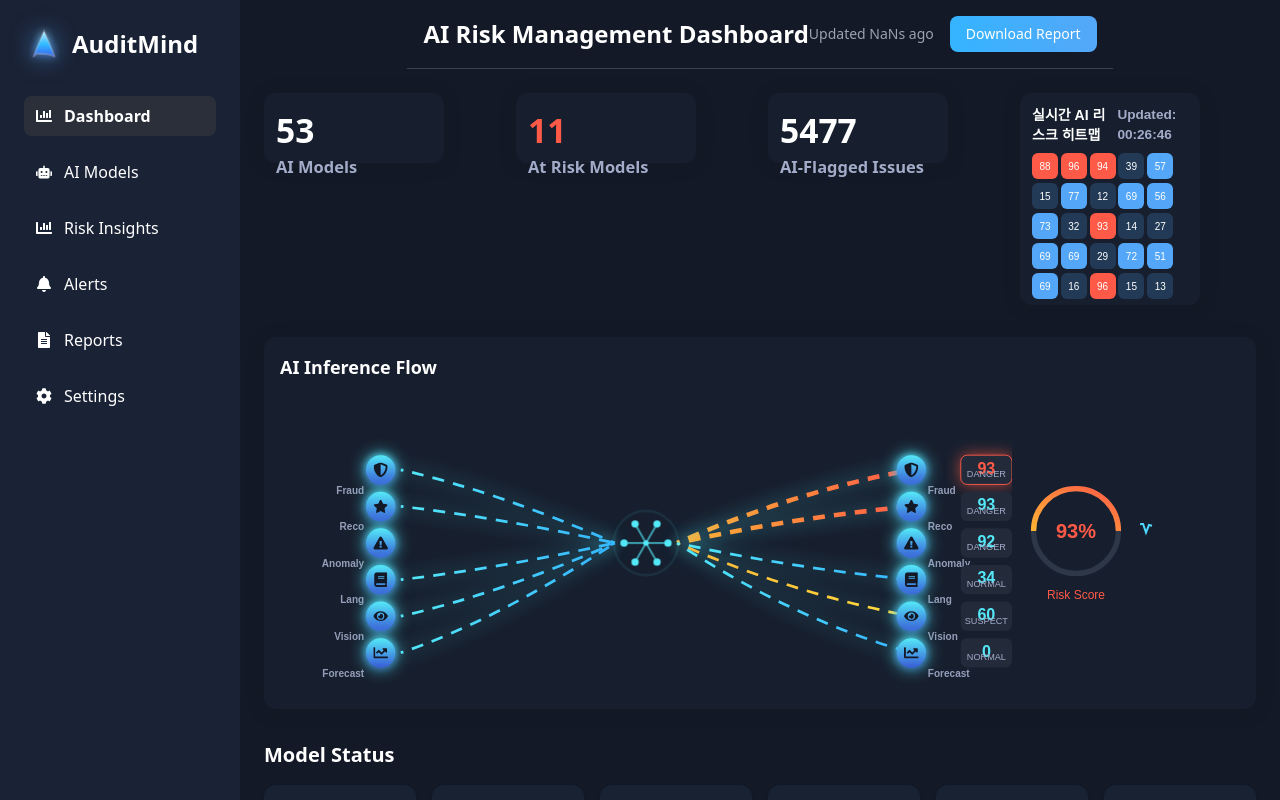
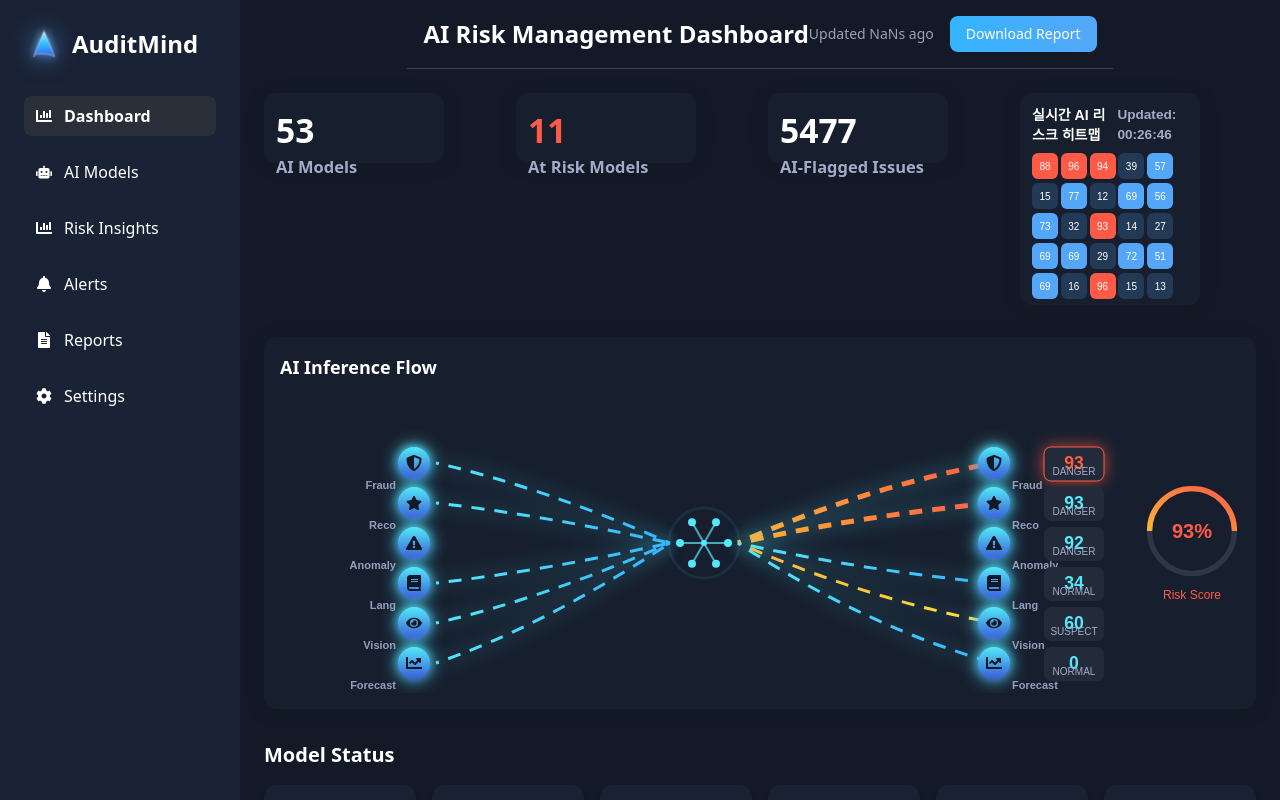
Before and after one commit to kangsangyoul/AM10, a React (Vite) app: page / in a window 1280 px wide. Built offline with nearby package versions, Linux system fonts and the light colour scheme; the HTML template or start-up script is replaced by a standard one.

Commit message:
Remove sparkline and fix badge layout

```diff
--- a/src/components/InferenceFlow.jsx
+++ b/src/components/InferenceFlow.jsx
@@ -28,14 +28,11 @@ const colorFor = (score) => {
 
 const InferenceFlow = () => {
   const [scores, setScores] = useState(models.map(() => 50));
-  const [history, setHistory] = useState([]);
 
   useEffect(() => {
     const id = setInterval(() => {
       const next = models.map(() => Math.floor(Math.random() * 101));
       setScores(next);
-      const max = next.reduce((p, c, i) => (c > next[p] ? i : p), 0);
-      setHistory((h) => [...h.slice(-29), next[max]]);
     }, 1000);
     return () => clearInterval(id);
   }, []);
@@ -124,7 +121,7 @@ const InferenceFlow = () => {
             <RiskBadgeCard
               score={scores[i]}
               state={getState(scores[i])}
-              x={744}
+              x={740}
               y={positions[i] - 16}
               highlight={i === maxIndex}
             />
@@ -150,16 +147,8 @@ const InferenceFlow = () => {
           })}
         </g>
       </svg>
-      <div className="ml-4 flex items-center space-x-4">
+      <div className="ml-4">
         <RiskGauge score={scores[maxIndex]} />
-        <svg width="100" height="40" className="text-[#4dd9ff]">
-          <polyline
-            fill="none"
-            stroke="currentColor"
-            strokeWidth="2"
-            points={history.map((v, i) => `${i * 3},${40 - (v / 100) * 40}`).join(' ')}
-          />
-        </svg>
       </div>
     </div>
   );
--- a/src/components/RiskBadgeCard.jsx
+++ b/src/components/RiskBadgeCard.jsx
@@ -5,17 +5,17 @@ const RiskBadgeCard = ({ score, state, x, y, highlight }) => (
     <rect
       x="0"
       y="0"
-      width="56"
-      height="32"
+      width="60"
+      height="34"
       rx="7"
       fill="#232b3b"
       stroke={highlight ? '#ff5a47' : 'none'}
       style={highlight ? { filter: 'drop-shadow(0 0 8px #ff5a47aa)' } : undefined}
     />
-    <text x="28" y="14" fontSize="1.1rem" fontWeight="bold" fill={highlight ? '#ff5a47' : '#54e9f8'} dy="0.35em">
+    <text x="30" y="16" fontSize="1.1rem" fontWeight="bold" fill={highlight ? '#ff5a47' : '#54e9f8'} dy="0.35em">
       {score}
     </text>
-    <text x="28" y="24" fontSize="10" fill="#a2acc9">
+    <text x="30" y="28" fontSize="10" fill="#a2acc9">
       {state}
     </text>
   </g>
```
